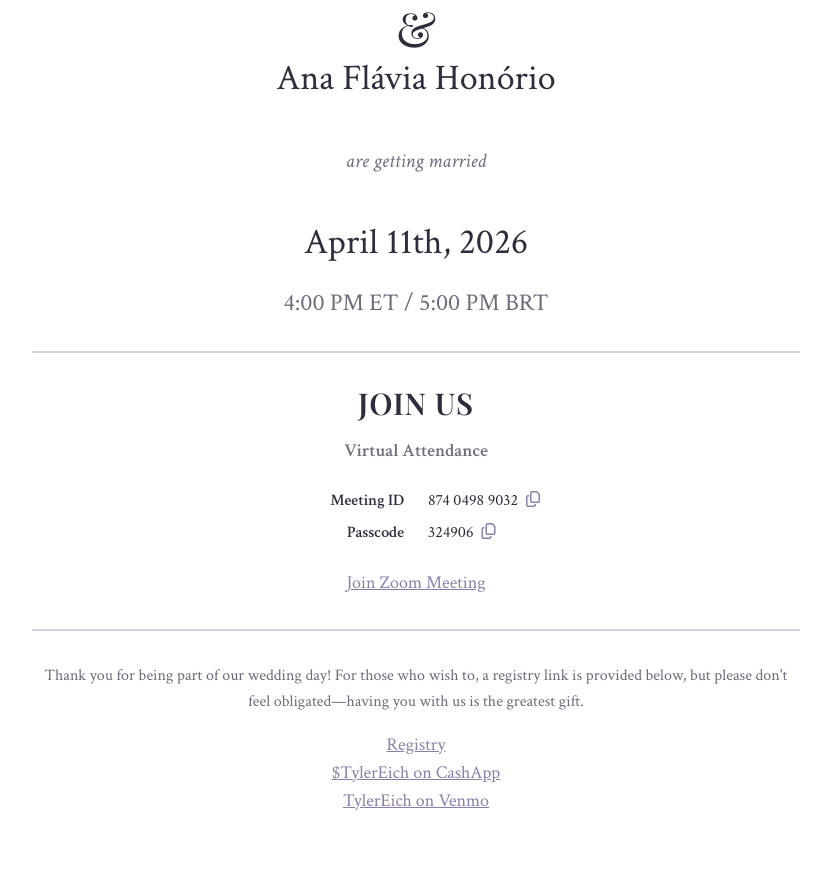
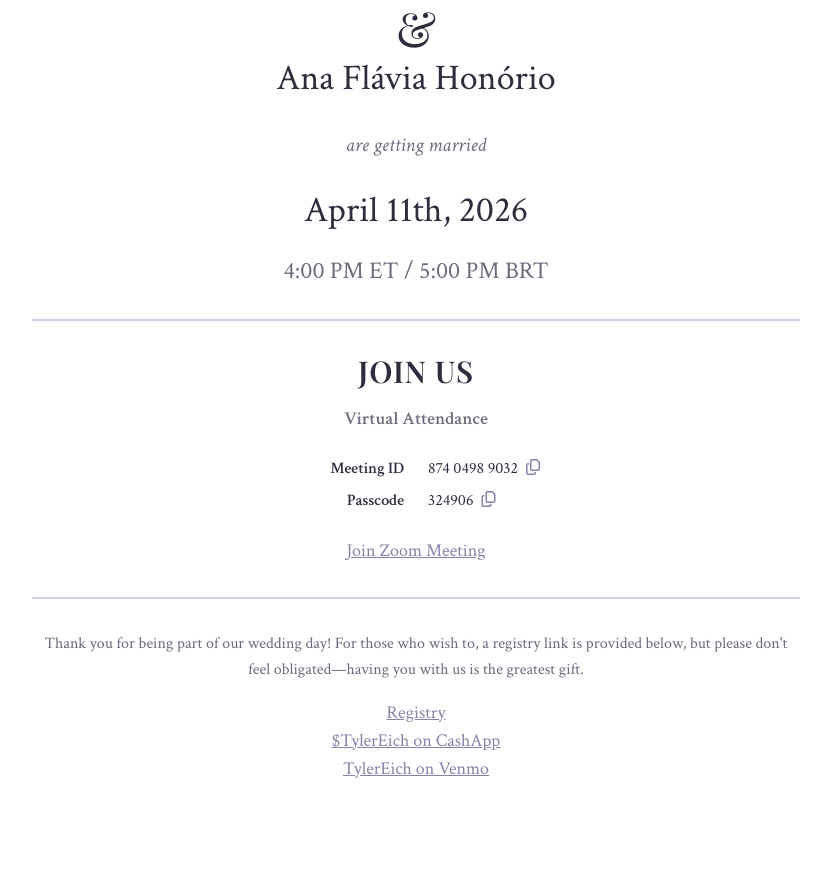
Before and after one commit to TylerEich/tylerana.com, a website: page index.html in a window 1280 px wide. Shown: the part 1131-2015 px from the top of the page, without its empty margins (224-1055 px from the left). Drawn offline with nearby package versions, Linux system fonts and the light colour scheme; a web font is replaced by a local one.

Commit message:
Update spacing

```diff
--- a/index.html
+++ b/index.html
@@ -80,7 +80,7 @@
               Ana&nbsp;Flávia Honório
             </p>
 
-            <p class="translated font-body text-text-secondary my-12 text-xl italic">
+            <p class="translated font-body text-text-secondary my-8 text-xl italic">
               <span class="en">are getting married</span>
               <span class="pt">vão se casar</span>
             </p>
```
Also changed, not shown: dist/output.css.
